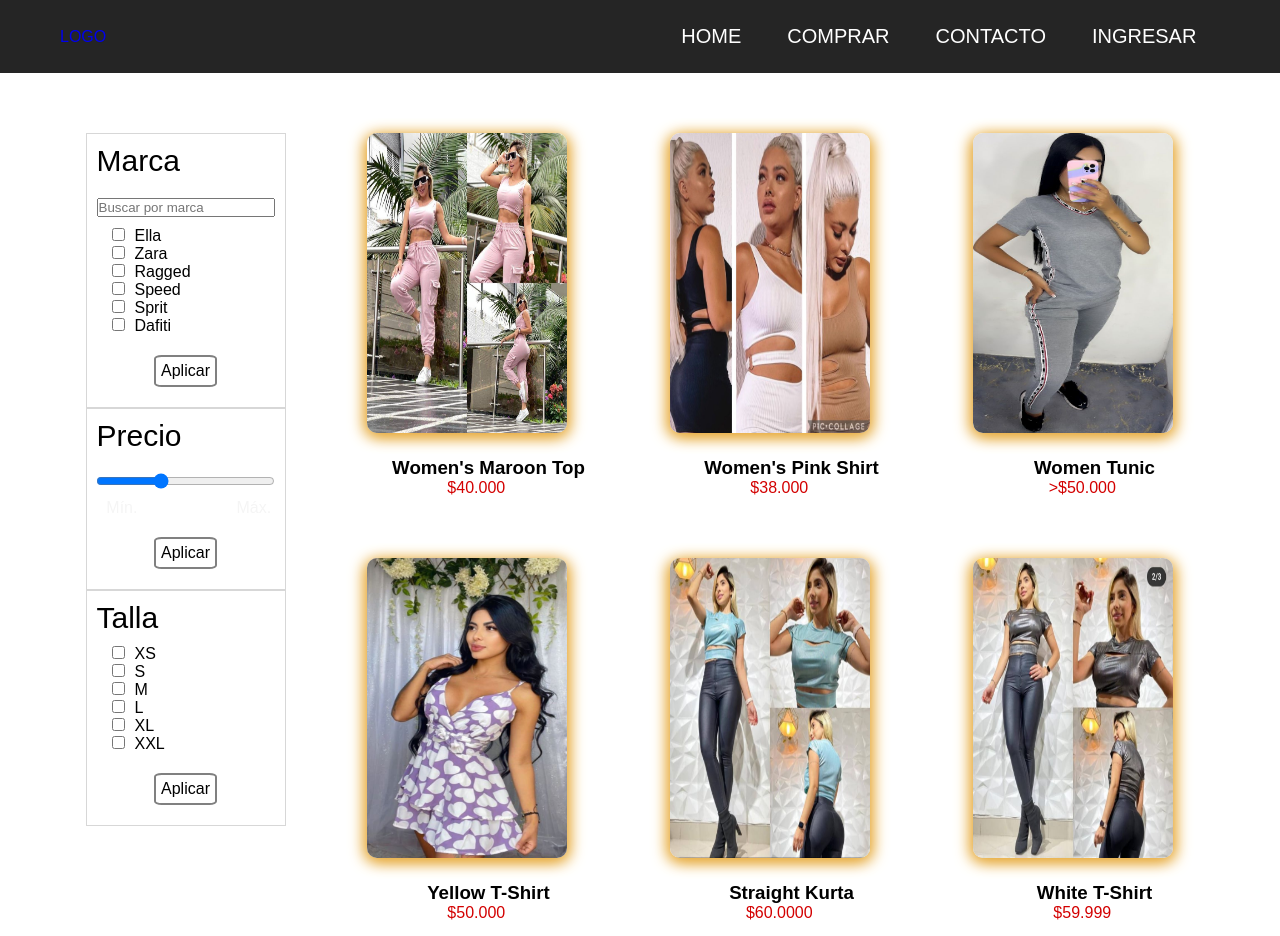
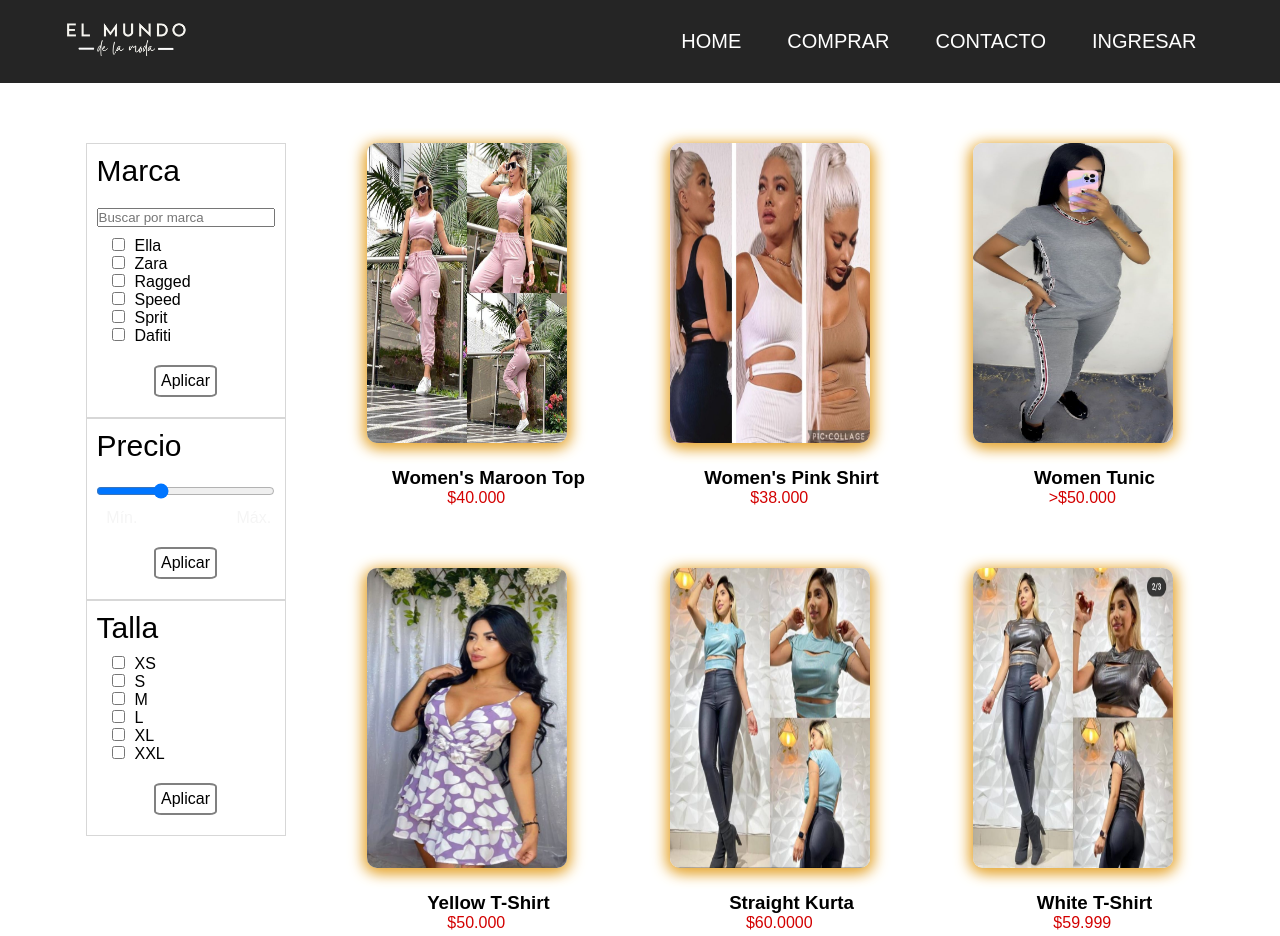
Before and after one commit to icgracianv/proyecto-final, a plain HTML site: page comprarm.html in a window 1280 px wide. Shown: the top 936 px of the page. Drawn offline with Linux system fonts and the light colour scheme.

Commit message:
add logo

```diff
--- a/comprarm.html
+++ b/comprarm.html
@@ -12,14 +12,13 @@
 
 <body>
     <nav class="navbar">
-        <!-- LOGO -->
-        <a href="index.html" class="logo">LOGO</a>
-        <!-- NAVIGATION MENU -->
+        <a href="index.html" class="logo">
+          <img src="./assets/img/logo.png" alt="">
+        </a>
+
         <ul class="nav-links">
-            <!-- USING CHECKBOX HACK -->
           <input type="checkbox" id="checkbox_toggle" />
           <label for="checkbox_toggle" class="hamburger">&#9776;</label>
-            <!-- NAVIGATION MENUS -->
           <div class="menu">
             <li><a href="index.html">HOME</a></li>
             <li><a href="comprarm.html">COMPRAR</a></li>
```
Also changed, not shown: contacto.html (+5 -6 lines), ingresar.html (+5 -6 lines), producto.html (+9 -10 lines). Lines whose indentation alone changed are shown as unchanged.
